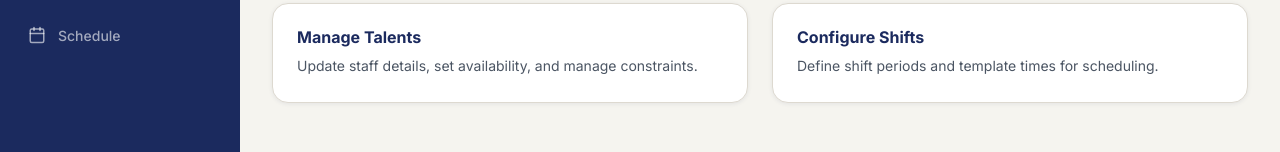
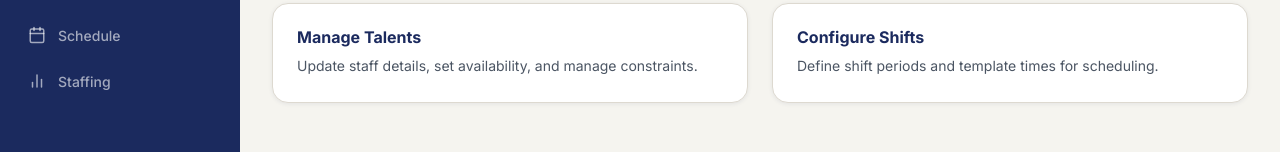
Before and after one commit to Imani-Maua/SlotMeIn-Client, a React (Vite) app: page /dashboard in a window 1280 px wide. Shown: the part 287-439 px from the top of the page. Built offline with nearby package versions, Linux system fonts and the light colour scheme; no server answers; sample sign-in values are in the browser's storage.

Commit message:
feat: add staffing nav item to sidebar

```diff
--- a/src/components/Layout/Sidebar.jsx
+++ b/src/components/Layout/Sidebar.jsx
@@ -57,6 +57,17 @@
                 <line x1="16" y1="2" x2="16" y2="6" />
                 <line x1="8" y1="2" x2="8" y2="6" />
                 <line x1="3" y1="10" x2="21" y2="10" />
+            </svg>
+        ),
+    },
+    {
+        to: '/staffing',
+        label: 'Staffing',
+        icon: (
+            <svg viewBox="0 0 24 24" fill="none" stroke="currentColor" strokeWidth="2" strokeLinecap="round" strokeLinejoin="round">
+                <line x1="18" y1="20" x2="18" y2="10" />
+                <line x1="12" y1="20" x2="12" y2="4" />
+                <line x1="6" y1="20" x2="6" y2="14" />
             </svg>
         ),
     },
```
